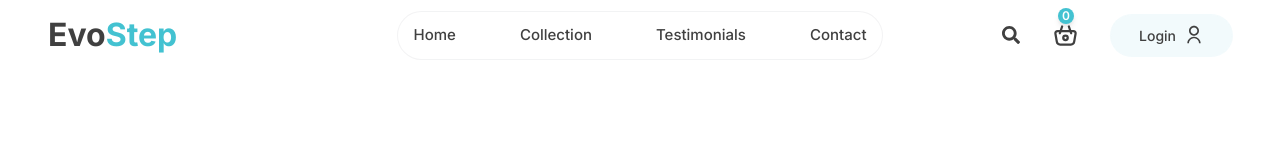
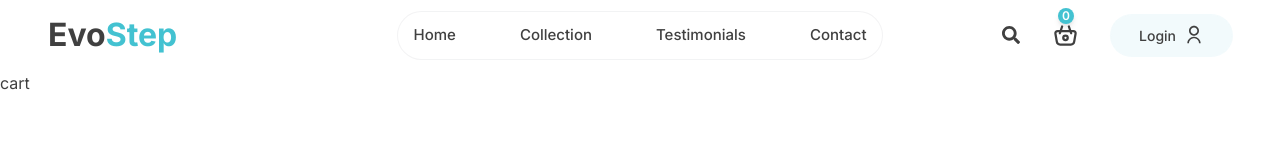
Before and after one commit to nschandunu/shoe-store-ecommerce, a React (Vite) app in the folder frontend/: page /Cart in a window 1280 px wide. Shown: the top 161 px of the page. Built offline with nearby package versions, Linux system fonts and the light colour scheme.

Commit message:
Create Cart page

```diff
--- a/frontend/src/App.jsx
+++ b/frontend/src/App.jsx
@@ -5,6 +5,7 @@
 import Testimonials from './pages/Testimonials'
 import Collection from './pages/Collection'
 import Product from './pages/Product'
+import Cart from './pages/Cart'
 
 const App = () => {
   return (
@@ -15,6 +16,7 @@
         <Route path="/collection" element={<Collection />} />
         <Route path="/product/:productId" element={<Product />} />
         <Route path="/testimonials" element={<Testimonials />} />
+        <Route path="/Cart" element={<Cart />} />
       </Routes>
     </main>
   )
--- a/frontend/src/components/Header.jsx
+++ b/frontend/src/components/Header.jsx
@@ -40,7 +40,7 @@
                 {/* Search icon */}
                 <FaSearch className='text-lg cursor-pointer'/>
                 {/* Cart */}
-                <Link to={'/'} className='flex relative'>
+                <Link to={'/cart'} className='flex relative'>
                     <TbBasket className='text-[27px]'/>
                     <span className='bg-secondary text-white text-[12px] font-semibold absolute
                     left-1.5 -top-3.5 flexCenter w-4 h-4 rounded-full
--- /dev/null
+++ b/frontend/src/pages/Cart.jsx
@@ -0,0 +1,11 @@
+import React from 'react'
+
+const Cart = () => {
+  return (
+    <div>
+      cart
+    </div>
+  )
+}
+
+export default Cart
```
